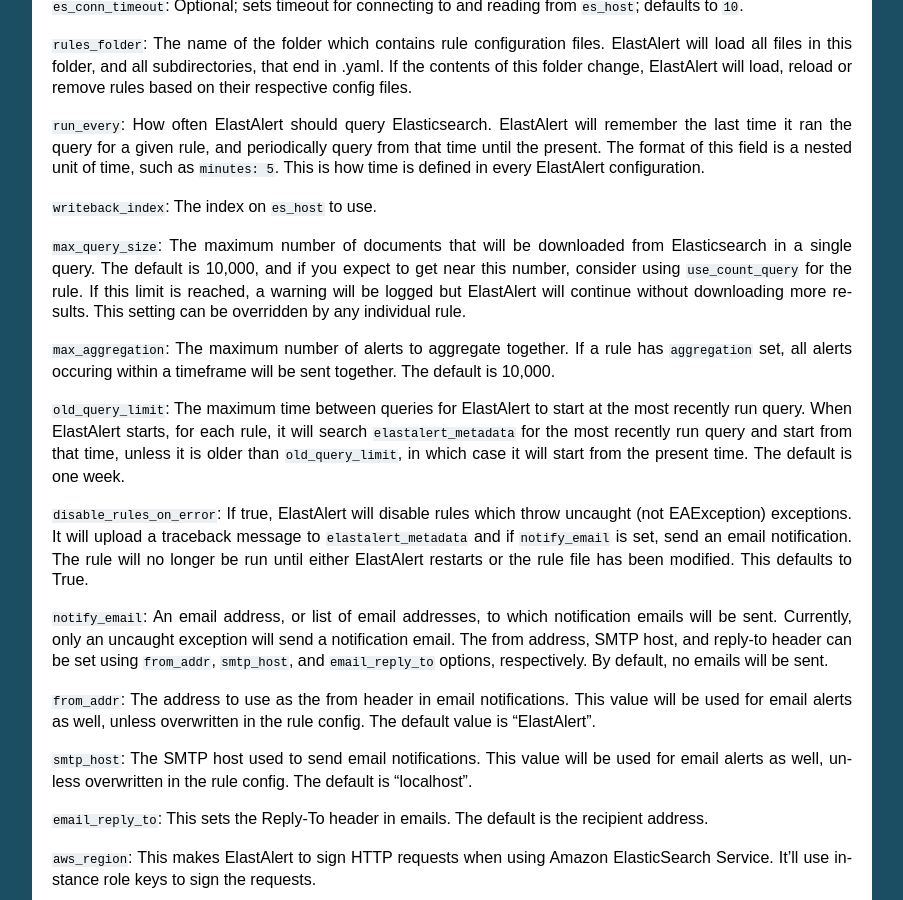
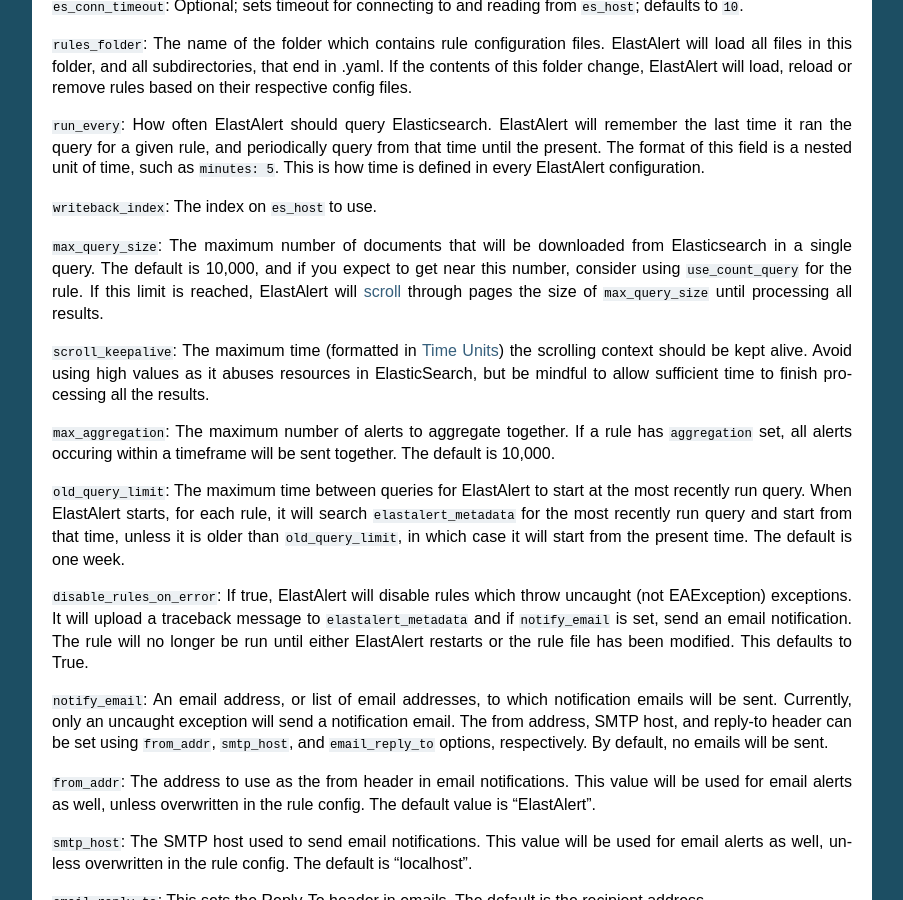
Before and after one commit to Yelp/elastalert, a Sphinx documentation site: the page built from docs/source/elastalert.rst, in a window 1280 px wide and 900 px high, scrolled down 2371 px. Shown: the whole window, without its empty margins (198-1101 px from the left). Built offline with Sphinx 7.4.7, drawn with Linux system fonts in a browser that asks for light colours.

Commit message:
scrolling docs
Signed-off-by: Omer Cohen <omer@cohen.io>

```diff
--- a/docs/source/elastalert.rst
+++ b/docs/source/elastalert.rst
@@ -133,8 +133,9 @@
 
 ``max_query_size``: The maximum number of documents that will be downloaded from Elasticsearch in a single query. The
 default is 10,000, and if you expect to get near this number, consider using ``use_count_query`` for the rule. If this
-limit is reached, a warning will be logged but ElastAlert will continue without downloading more results. This setting
-can be overridden by any individual rule.
+limit is reached, ElastAlert will `scroll <https://www.elastic.co/guide/en/elasticsearch/reference/current/search-request-scroll.html>`_ through pages the size of ``max_query_size`` until processing all results.
+
+``scroll_keepalive``: The maximum time (formatted in `Time Units <https://www.elastic.co/guide/en/elasticsearch/reference/current/common-options.html#time-units>`_) the scrolling context should be kept alive. Avoid using high values as it abuses resources in ElasticSearch, but be mindful to allow sufficient time to finish processing all the results.
 
 ``max_aggregation``: The maximum number of alerts to aggregate together. If a rule has ``aggregation`` set, all
 alerts occuring within a timeframe will be sent together. The default is 10,000.
```
